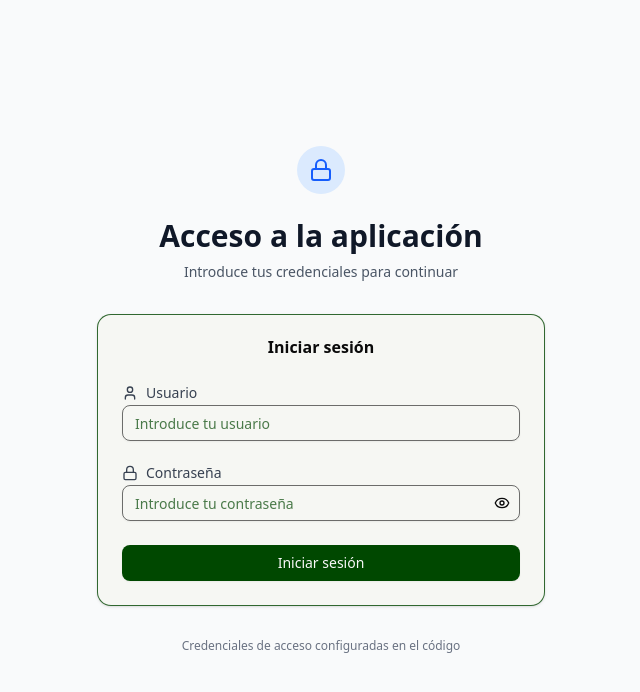
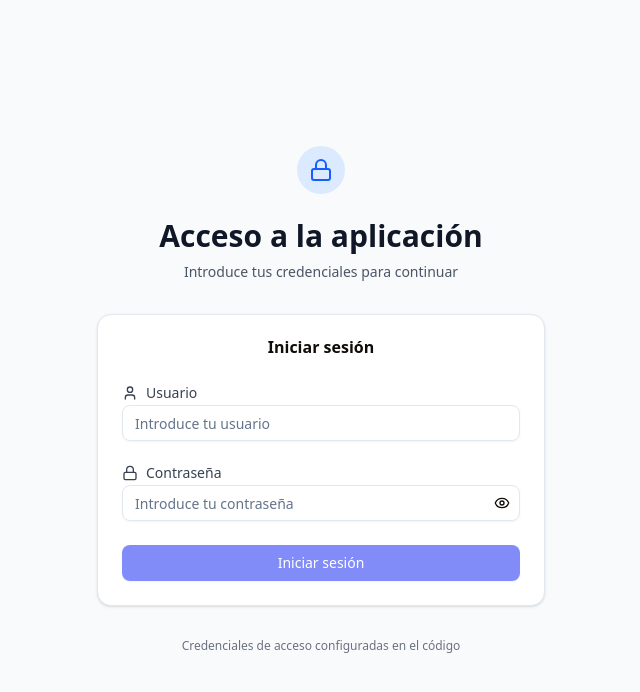
Before and after one commit to Jorgerohi2314/Proyectodatabase, a Next.js app: page /login in a window 1280 px wide. Shown: the top 692 px of the page, without its empty margins (319-959 px from the left). Built offline with nearby package versions, Linux system fonts and the light colour scheme.

Commit message:
Cambio de diseño, optimizacion de edicion de usuario. Eliminacion de pantalla login

```diff
--- a/src/app/globals.css
+++ b/src/app/globals.css
@@ -45,71 +45,73 @@
 
 :root {
   --radius: 0.625rem;
-  --background: oklch(0.9735 0.0049 112.7);
-  --foreground: oklch(0.145 0 0);
-  --card: oklch(0.9735 0.0049 112.7);
-  --card-foreground: oklch(0.145 0 0);
-  --popover: oklch(0.9735 0.0049 112.7);
-  --popover-foreground: oklch(0.145 0 0);
-  --primary: oklch(0.3309 0.1677 142.94);
-  --primary-foreground: oklch(0.98 0 0);
-  --secondary: oklch(0.9735 0.0049 112.7);
-  --secondary-foreground: oklch(0.205 0 0);
-  --muted: oklch(0.9735 0.0049 112.7);
-  --muted-foreground: rgba(0, 69, 0, 0.7);
-  --accent: oklch(0.9735 0.0049 112.7);
-  --accent-foreground: oklch(0.205 0 0);
-  --destructive: oklch(0.577 0.245 27.325);
-  --border: rgba(0, 69, 0, 0.8);
-  --input: rgba(0, 0, 0, 0.56);
-  --ring: oklch(0.3309 0.1677 142.94);
-  --chart-1: oklch(0.646 0.222 41.116);
-  --chart-2: oklch(0.6 0.118 184.704);
-  --chart-3: oklch(0.398 0.07 227.392);
-  --chart-4: oklch(0.828 0.189 84.429);
-  --chart-5: oklch(0.769 0.188 70.08);
-  --sidebar: oklch(0.9735 0.0049 112.7);
-  --sidebar-foreground: oklch(0.145 0 0);
-  --sidebar-primary: oklch(0.3309 0.1677 142.94);
-  --sidebar-primary-foreground: oklch(0.98 0 0);
-  --sidebar-accent: oklch(0.9735 0.0049 112.7);
-  --sidebar-accent-foreground: oklch(0.205 0 0);
-  --sidebar-border: oklch(0.9735 0.0049 112.7);
-  --sidebar-ring: oklch(0.3309 0.1677 142.94);
+  --background: #FBFAF5;
+  --foreground: #100D08;
+  --card: #FFFFFF;
+  --card-foreground: #100D08;
+  --popover: #FFFFFF;
+  --popover-foreground: #100D08;
+  --primary: #818cf8;
+  --primary-foreground: #FFFFFF;
+  --secondary: #f472b6;
+  --secondary-foreground: #FFFFFF;
+  --muted: #f1f5f9;
+  --muted-foreground: #64748b;
+  --accent: #e2e8f0;
+  --accent-foreground: #100D08;
+  --destructive: #f87171;
+  --destructive-foreground: #FFFFFF;
+  --border: #e2e8f0;
+  --input: #e2e8f0;
+  --ring: #818cf8;
+  --chart-1: #64748b;
+  --chart-2: #818cf8;
+  --chart-3: #f472b6;
+  --chart-4: #22c55e;
+  --chart-5: #eab308;
+  --sidebar: #FBFAF5;
+  --sidebar-foreground: #100D08;
+  --sidebar-primary: #818cf8;
+  --sidebar-primary-foreground: #FFFFFF;
+  --sidebar-accent: #f1f5f9;
+  --sidebar-accent-foreground: #100D08;
+  --sidebar-border: #e2e8f0;
+  --sidebar-ring: #818cf8;
 }
 
 .dark {
-  --background: oklch(0.145 0 0);
-  --foreground: oklch(0.985 0 0);
-  --card: oklch(0.205 0 0);
-  --card-foreground: oklch(0.985 0 0);
-  --popover: oklch(0.205 0 0);
-  --popover-foreground: oklch(0.985 0 0);
-  --primary: oklch(0.922 0 0);
-  --primary-foreground: oklch(0.205 0 0);
-  --secondary: oklch(0.269 0 0);
-  --secondary-foreground: oklch(0.985 0 0);
-  --muted: oklch(0.269 0 0);
-  --muted-foreground: oklch(0.708 0 0);
-  --accent: oklch(0.269 0 0);
-  --accent-foreground: oklch(0.985 0 0);
-  --destructive: oklch(0.704 0.191 22.216);
-  --border: oklch(1 0 0 / 10%);
-  --input: oklch(1 0 0 / 15%);
-  --ring: oklch(0.556 0 0);
-  --chart-1: oklch(0.488 0.243 264.376);
-  --chart-2: oklch(0.696 0.17 162.48);
-  --chart-3: oklch(0.769 0.188 70.08);
-  --chart-4: oklch(0.627 0.265 303.9);
-  --chart-5: oklch(0.645 0.246 16.439);
-  --sidebar: oklch(0.205 0 0);
-  --sidebar-foreground: oklch(0.985 0 0);
-  --sidebar-primary: oklch(0.488 0.243 264.376);
-  --sidebar-primary-foreground: oklch(0.985 0 0);
-  --sidebar-accent: oklch(0.269 0 0);
-  --sidebar-accent-foreground: oklch(0.985 0 0);
-  --sidebar-border: oklch(1 0 0 / 10%);
-  --sidebar-ring: oklch(0.556 0 0);
+  --background: #100D08;
+  --foreground: #FBFAF5;
+  --card: #1c1917;
+  --card-foreground: #FBFAF5;
+  --popover: #1c1917;
+  --popover-foreground: #FBFAF5;
+  --primary: #818cf8;
+  --primary-foreground: #FFFFFF;
+  --secondary: #f472b6;
+  --secondary-foreground: #FFFFFF;
+  --muted: #1e293b;
+  --muted-foreground: #94a3b8;
+  --accent: #1e293b;
+  --accent-foreground: #FBFAF5;
+  --destructive: #f87171;
+  --destructive-foreground: #FFFFFF;
+  --border: #334155;
+  --input: #334155;
+  --ring: #818cf8;
+  --chart-1: #94a3b8;
+  --chart-2: #818cf8;
+  --chart-3: #f472b6;
+  --chart-4: #22c55e;
+  --chart-5: #eab308;
+  --sidebar: #100D08;
+  --sidebar-foreground: #FBFAF5;
+  --sidebar-primary: #818cf8;
+  --sidebar-primary-foreground: #FFFFFF;
+  --sidebar-accent: #1e293b;
+  --sidebar-accent-foreground: #FBFAF5;
+  --sidebar-border: #334155;
+  --sidebar-ring: #818cf8;
 }
 
 @layer base {
--- a/src/components/user-form.tsx
+++ b/src/components/user-form.tsx
@@ -150,16 +150,16 @@ export function UserForm({ user, onSave, onCancel }: UserFormProps) {
           nacionalidad: user.nacionalidad || "",
           documentoIdentidad: user.documentoIdentidad || "",
           numeroSeguridadSocial: (user as any).numeroSeguridadSocial || "",
-          sexo: user.sexo || "HOMBRE",
+          sexo: (["HOMBRE", "MUJER"].includes(user.sexo as string)) ? user.sexo as "HOMBRE" | "MUJER" : "HOMBRE",
           direccion: user.direccion || "",
           localidad: user.localidad || "",
           codigoPostal: user.codigoPostal || "",
           telefono1: user.telefono1 || "",
           telefono2: user.telefono2 || "",
           email: user.email || "",
-          carnetConducir: user.carnetConducir || "NO",
-          vehiculoPropio: user.vehiculoPropio || "NO",
-          tieneDiscapacidad: user.tieneDiscapacidad || "NO",
+          carnetConducir: (["SI", "NO"].includes(user.carnetConducir as string)) ? user.carnetConducir as "SI" | "NO" : "NO",
+          vehiculoPropio: (["SI", "NO"].includes(user.vehiculoPropio as string)) ? user.vehiculoPropio as "SI" | "NO" : "NO",
+          tieneDiscapacidad: (["SI", "NO"].includes(user.tieneDiscapacidad as string)) ? user.tieneDiscapacidad as "SI" | "NO" : "NO",
           porcentajeDiscapacidad: user.porcentajeDiscapacidad || 0,
           tipoDiscapacidad: user.tipoDiscapacidad || "",
           entidadDerivacion: user.entidadDerivacion || "",
--- a/src/contexts/auth-context.tsx
+++ b/src/contexts/auth-context.tsx
@@ -18,21 +18,12 @@ const VALID_CREDENTIALS = {
 }
 
 export function AuthProvider({ children }: { children: ReactNode }) {
-  const [isAuthenticated, setIsAuthenticated] = useState(false)
+  const [isAuthenticated, setIsAuthenticated] = useState(true)
   const router = useRouter()
 
   useEffect(() => {
-    // Verificar si ya está autenticado al cargar la página
-    const authStatus = localStorage.getItem('isAuthenticated')
-    if (authStatus === 'true') {
-      setIsAuthenticated(true)
-    } else {
-      // Si no está autenticado y no está en /login, redirigir
-      if (window.location.pathname !== '/login') {
-        router.push('/login')
-      }
-    }
-  }, [router])
+    // Login requirement removed
+  }, [])
 
   const login = (username: string, password: string): boolean => {
     if (username === VALID_CREDENTIALS.username && password === VALID_CREDENTIALS.password) {
--- a/tailwind.config.ts
+++ b/tailwind.config.ts
@@ -11,35 +11,35 @@ const config: Config = {
 	theme: {
 		extend: {
 			colors: {
-  			background: 'hsl(var(--background))',
-  			foreground: 'hsl(var(--foreground))',
+				background: 'var(--background)',
+				foreground: 'var(--foreground)',
 				card: {
-  				DEFAULT: 'hsl(var(--card))',
-  				foreground: 'hsl(var(--card-foreground))'
+					DEFAULT: 'var(--card)',
+					foreground: 'var(--card-foreground)'
 				},
 				popover: {
-  				DEFAULT: 'hsl(var(--popover))',
-  				foreground: 'hsl(var(--popover-foreground))'
+					DEFAULT: 'var(--popover)',
+					foreground: 'var(--popover-foreground)'
 				},
 				primary: {
-  				DEFAULT: 'hsl(var(--primary))',
-  				foreground: 'hsl(var(--primary-foreground))'
+					DEFAULT: 'var(--primary)',
+					foreground: 'var(--primary-foreground)'
 				},
 				secondary: {
-  				DEFAULT: 'hsl(var(--secondary))',
-  				foreground: 'hsl(var(--secondary-foreground))'
+					DEFAULT: 'var(--secondary)',
+					foreground: 'var(--secondary-foreground)'
 				},
 				muted: {
-  				DEFAULT: 'hsl(var(--muted))',
-  				foreground: 'hsl(var(--muted-foreground))'
+					DEFAULT: 'var(--muted)',
+					foreground: 'var(--muted-foreground)'
 				},
 				accent: {
-  				DEFAULT: 'hsl(var(--accent))',
-  				foreground: 'hsl(var(--accent-foreground))'
+					DEFAULT: 'var(--accent)',
+					foreground: 'var(--accent-foreground)'
 				},
 				destructive: {
-				DEFAULT: 'hsl(var(--destructive))',
-				foreground: 'hsl(var(--destructive-foreground))'
+					DEFAULT: 'var(--destructive)',
+					foreground: 'var(--destructive-foreground)'
 				},
 				bottle: {
 					DEFAULT: 'oklch(0.3309 0.1677 142.94)',
@@ -47,15 +47,15 @@ const config: Config = {
 					dark: 'oklch(0.25 0.1677 142.94)',
 					foreground: '#FFFFFF'
 				},
-			border: 'hsl(var(--border))',
-  			input: 'hsl(var(--input))',
-  			ring: 'hsl(var(--ring))',
+				border: 'var(--border)',
+				input: 'var(--input)',
+				ring: 'var(--ring)',
 				chart: {
-  				'1': 'hsl(var(--chart-1))',
-  				'2': 'hsl(var(--chart-2))',
-  				'3': 'hsl(var(--chart-3))',
-  				'4': 'hsl(var(--chart-4))',
-  				'5': 'hsl(var(--chart-5))'
+					'1': 'var(--chart-1)',
+					'2': 'var(--chart-2)',
+					'3': 'var(--chart-3)',
+					'4': 'var(--chart-4)',
+					'5': 'var(--chart-5)'
 				}
 			},
 			borderRadius: {
```
Lines whose indentation alone changed are shown as unchanged.
